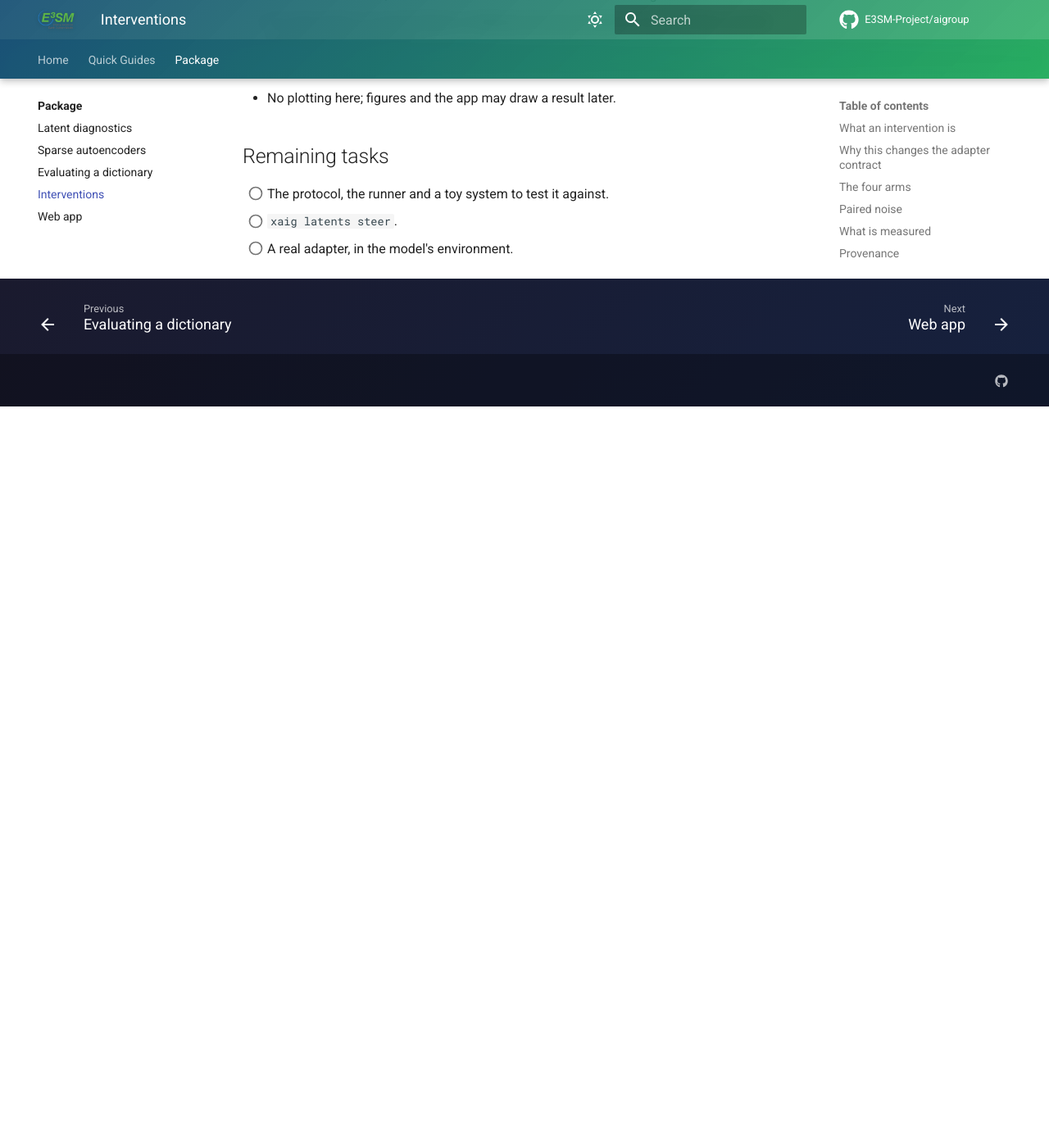
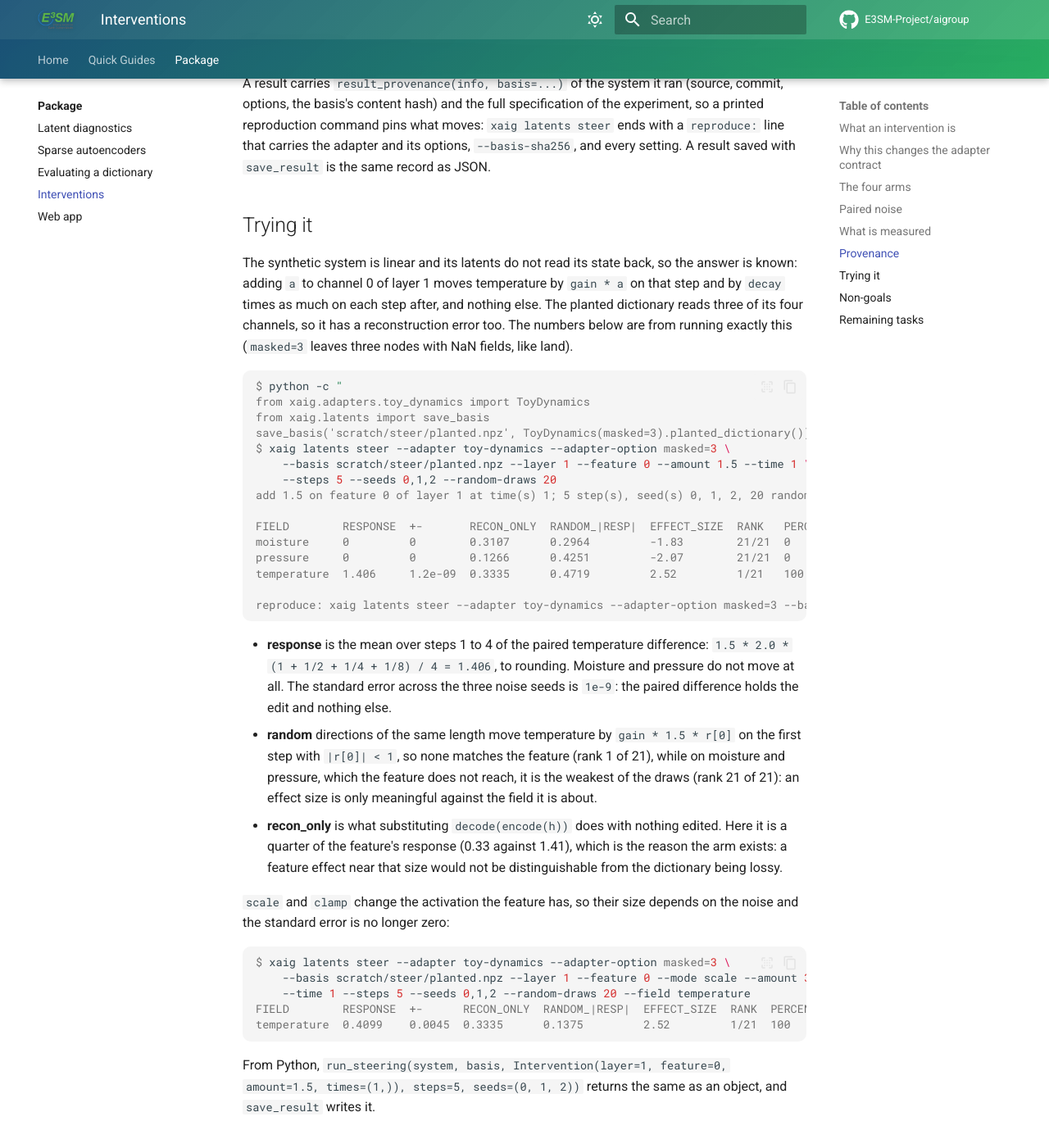
Before and after one commit to E3SM-Project/aigroup, an MkDocs documentation site: the page built from docs/package/interventions.md, in a window 1280 px wide and 1400 px high, scrolled down 3713 px. Shown: the top 1396 px of the window at 82% size. Built offline with MkDocs 1.6.1 and Material for MkDocs 9.7.7, drawn with Linux system fonts in a browser that asks for light colours; comment, search, counter and statistics services are not loaded; before the commit the page ends 4209 px from its top, so only the background shows below that; some of the changed text lies outside the part shown.

Commit message:
document the steering experiment with a run on the synthetic system
Co-Authored-By: Claude Sonnet 5.5 <noreply@anthropic.com>

````diff
--- a/docs/package/interventions.md
+++ b/docs/package/interventions.md
@@ -75,7 +81,8 @@ returns what it continues with. `Rollout` holds the physical fields each step wr
 `(layer, time)` pairs, taken *after* any hook there. The initial state is opaque to xaig:
 it is whatever the adapter's `initial_state` returned.
 
-Planned. The factory contract is unchanged; an adapter that reads nothing declares its
+Implemented as `xaig.latents.Intervenable`, `Hook` and `Rollout`, with `open_intervenable`
+to reach one through the registry. The factory contract is unchanged; an adapter that reads nothing declares its
 options keyword-only, as the synthetic one does.
 
 ## The four arms
@@ -109,23 +116,88 @@ depend on what the hooks did (the noise is drawn from the seed, not from the sta
 
 ## What is measured
 
-- **Latent differences**: per arm, the area-weighted RMS of `latents - control latents` at
-  every recorded `(layer, time)`, so the spread of an edit through the layers and steps is
+- **Latent differences**: per arm, the area-weighted RMS of `latents - control latents`
+  (over nodes and channels) at every recorded `(layer, time)`, so the spread of an edit through the layers and steps is
   visible, not just its outcome.
 - **Physical outcomes**: the fields the model writes (`Rollout.fields`), reduced to an
   area-weighted, mask-aware global mean per step. The *response* of an arm is the mean of
   its paired difference over the steps from the first edit on. The feature's `|response|`
   is set against the `|response|` of each random draw.
 
-Nonfinite latents or fields on a valid node, a hook that changes the shape, and empty
+Nonfinite latents or fields on a valid node, a hook that changes the shape or returns a nonfinite value, and empty
 selections (no seeds, no fields, no steps, no draws) are `RequestError`s, as for every
 other read in the package.
+
+Implemented: `run_steering` returns a `SteeringResult` holding every `Run` (arm, seed,
+draw, outcome series, latent RMS), every `Pairing` against the control of its seed, and
+an `Effect` per field: the feature's signed response and its standard error across
+seeds, the reconstruction arm's, the random draws', and the feature's `effect_size`,
+`rank` (1 is a larger magnitude than every draw), `percentile` and `p_value` among them.
+The edit's size is worked out once per seed from the control's latents, so every arm of a
+seed changes the same nodes by the same amounts however the runs drift apart; `scale` and
+`clamp` are therefore relative to the control, not to the arm's own activations.
 
 ## Provenance
 
 A result carries `result_provenance(info, basis=...)` of the system it ran (source,
 commit, options, the basis's content hash) and the full specification of the experiment,
-so a printed reproduction command pins what moves.
+so a printed reproduction command pins what moves: `xaig latents steer` ends with a
+`reproduce:` line that carries the adapter and its options, `--basis-sha256`, and every
+setting. A result saved with `save_result` is the same record as JSON.
+
+## Trying it
+
+The synthetic system is linear and its latents do not read its state back, so the answer is
+known: adding `a` to channel 0 of layer 1 moves temperature by `gain * a` on that step and by
+`decay` times as much on each step after, and nothing else. The planted dictionary reads
+three of its four channels, so it has a reconstruction error too. The numbers below are
+from running exactly this (`masked=3` leaves three nodes with NaN fields, like land).
+
+```console
+$ python -c "
+from xaig.adapters.toy_dynamics import ToyDynamics
+from xaig.latents import save_basis
+save_basis('scratch/steer/planted.npz', ToyDynamics(masked=3).planted_dictionary())"
+$ xaig latents steer --adapter toy-dynamics --adapter-option masked=3 \
+    --basis scratch/steer/planted.npz --layer 1 --feature 0 --amount 1.5 --time 1 \
+    --steps 5 --seeds 0,1,2 --random-draws 20
+add 1.5 on feature 0 of layer 1 at time(s) 1; 5 step(s), seed(s) 0, 1, 2, 20 random direction(s)
+
+FIELD        RESPONSE  +-       RECON_ONLY  RANDOM_|RESP|  EFFECT_SIZE  RANK   PERCENTILE
+moisture     0         0        0.3107      0.2964         -1.83        21/21  0
+pressure     0         0        0.1266      0.4251         -2.07        21/21  0
+temperature  1.406     1.2e-09  0.3335      0.4719         2.52         1/21   100
+
+reproduce: xaig latents steer --adapter toy-dynamics --adapter-option masked=3 --basis scratch/steer/planted.npz --basis-sha256 72ac49085d99b99ce37574a829a851708590fb99c1501497f907d09db4440960 --layer 1 --feature 0 --mode add --amount 1.5 --time 1 --steps 5 --seeds 0,1,2 --random-draws 20 --random-seed 0
+```
+
+- **response** is the mean over steps 1 to 4 of the paired temperature difference:
+  `1.5 * 2.0 * (1 + 1/2 + 1/4 + 1/8) / 4 = 1.406`, to rounding. Moisture and pressure do
+  not move at all. The standard error across the three noise seeds is `1e-9`: the paired
+  difference holds the edit and nothing else.
+- **random** directions of the same length move temperature by `gain * 1.5 * r[0]` on the
+  first step with `|r[0]| < 1`, so none matches the feature (rank 1 of 21), while on
+  moisture and pressure, which the feature does not reach, it is the weakest of the draws
+  (rank 21 of 21): an effect size is only meaningful against the field it is about.
+- **recon_only** is what substituting `decode(encode(h))` does with nothing edited. Here
+  it is a quarter of the feature's response (0.33 against 1.41), which is the reason the
+  arm exists: a feature effect near that size would not be distinguishable from the
+  dictionary being lossy.
+
+`scale` and `clamp` change the activation the feature has, so their size depends on the
+noise and the standard error is no longer zero:
+
+```console
+$ xaig latents steer --adapter toy-dynamics --adapter-option masked=3 \
+    --basis scratch/steer/planted.npz --layer 1 --feature 0 --mode scale --amount 3 \
+    --time 1 --steps 5 --seeds 0,1,2 --random-draws 20 --field temperature
+FIELD        RESPONSE  +-      RECON_ONLY  RANDOM_|RESP|  EFFECT_SIZE  RANK  PERCENTILE
+temperature  0.4099    0.0045  0.3335      0.1375         2.52         1/21  100
+```
+
+From Python, `run_steering(system, basis, Intervention(layer=1, feature=0, amount=1.5,
+times=(1,)), steps=5, seeds=(0, 1, 2))` returns the same as an object, and `save_result`
+writes it.
 
 ## Non-goals
 
@@ -140,6 +212,8 @@ so a printed reproduction command pins what moves.
 
 ## Remaining tasks
 
-- [ ] The protocol, the runner and a toy system to test it against.
-- [ ] `xaig latents steer`.
+- [x] The protocol, the runner and a toy system to test it against.
+- [x] `xaig latents steer`.
 - [ ] A real adapter, in the model's environment.
+- [ ] A view in the app, and a figure of the feature's response against the random draws.
+- [ ] Fitted dictionaries on the toy system, to show a learned feature that is not planted.
````
Also changed, not shown: other parts of docs/package/interventions.md (+10 -4 lines), docs/package/index.md (+1 -1 lines).
